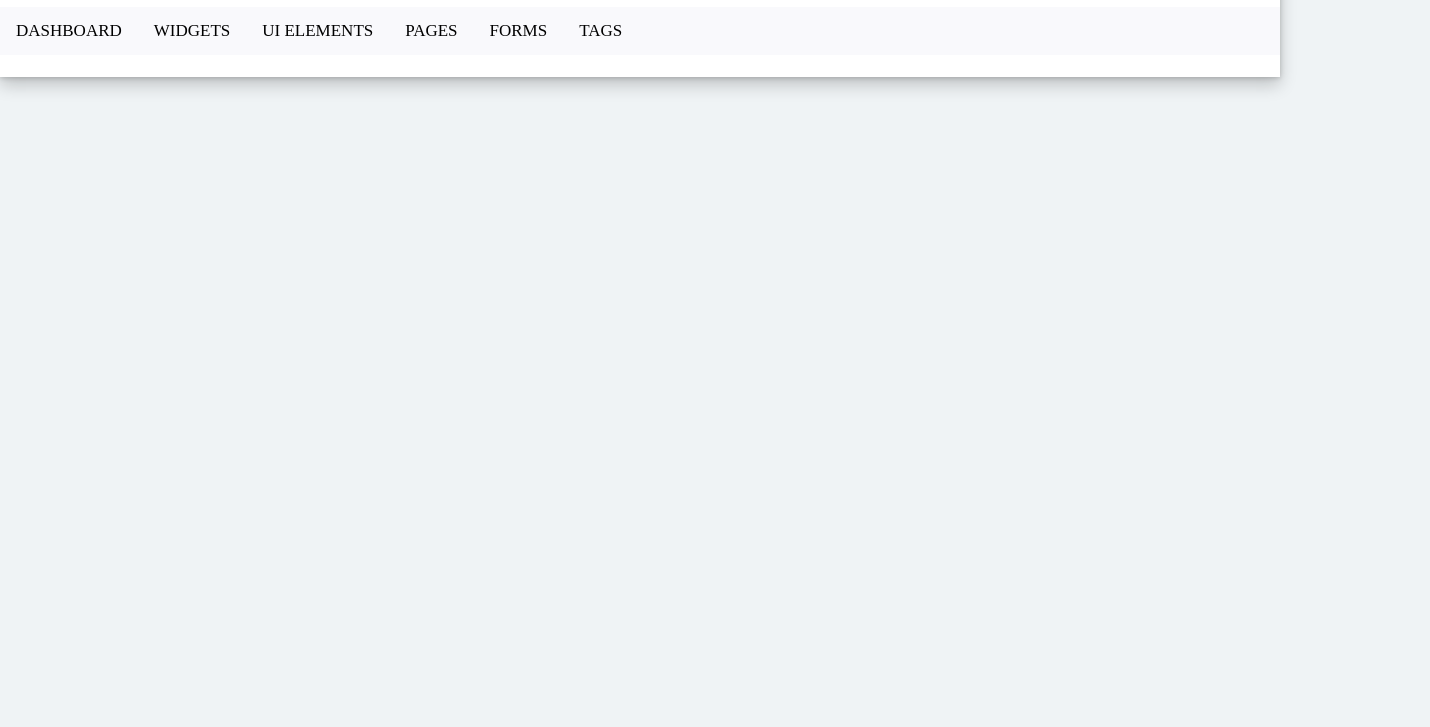
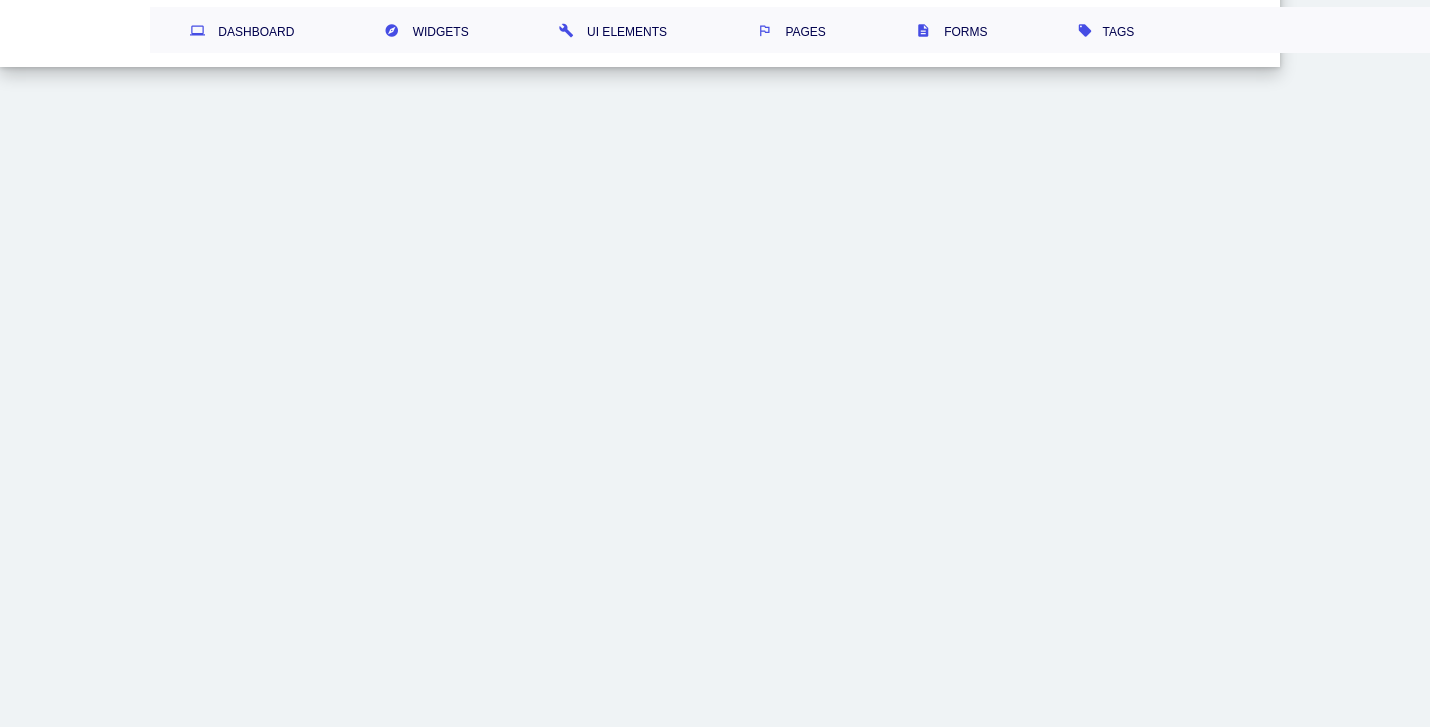
Before and after one commit to gauravm-bit/Liberty-UI, a plain HTML site: page index.html in a window 1280 px wide. Shown: the part 73-800 px from the top of the page, 1430 px wide, since content can reach past the window. Drawn offline with Linux system fonts and the light colour scheme.

Commit message:
ADDED:icons for navbar

```diff
--- a/css/styles.css
+++ b/css/styles.css
@@ -5,9 +5,10 @@ h1{
    color: #464de4;
    position: relative;
    left: 90px;
+   font-family: Arial, Helvetica, sans-serif;;
 }
 .top-portion{
-    height: 150px;
+    height: 140px;
     width: 100%;
     margin-top: 0;
     background-color: white;
@@ -44,26 +45,39 @@ h1{
 .topnav {
    background-color:#f9f9fc;
    overflow: hidden;
+   text-align: center;
+   position: relative; left: 150px;
+
  }
 
  /* Style the links inside the navigation bar */
  .topnav a {
    float: left;
-   color:black;
+   color: #00004d;
    text-align: center;
-   padding: 14px 16px;
+   padding: 14px 50px;
    text-decoration: none;
-   font-size: 17px;
+   font-size: 12px;
+   font-family: Arial, Helvetica, sans-serif;;
+
  }
 
  /* Change the color of links on hover */
  .topnav a:hover {
    background-color: #ddd;
-   color: black;
+   color: #00004d;
  }
 
  /* Add a color to the active/current link */
  .topnav a.active {
-   background-color:linear-gradient(30deg, #464de4, #814eff);;
-   color: rgb(0, 0, 0);
+   background-color:linear-gradient(30deg, #464de4, #814eff);
+   color: #00004d;
  }
+
+ /* Customising navbar icons */
+ #computer-icon,#widget-icon,#page-icon,#form-icon,#element-icon,#tag-icon{
+    font-size: 15px;
+    position: relative; right: 10px; top: 2px;
+    color: #464de4;
+    cursor: pointer;
+ }
--- a/index.html
+++ b/index.html
@@ -27,12 +27,35 @@
       </div>
     </div>
     <div class="topnav">
-    <a class="active" href="#home">DASHBOARD</a>
-    <a href="#news">WIDGETS</a>
-    <a href="#elements">UI ELEMENTS</a>
-    <a href="#pages">PAGES</a>
-    <a href="#forms">FORMS</a>
-    <a href="#tags">TAGS</a>
+      <a class="active" href="#home">
+        <i class="material-icons" id="computer-icon">
+          computer
+        </i>
+        DASHBOARD</a>
+      <a href="#news">
+        <i class="material-icons" id="widget-icon">
+          explore
+        </i>
+        WIDGETS</a>
+      <a href="#elements">
+        <i class="material-icons" id="element-icon">
+          build
+        </i>
+        UI ELEMENTS</a>
+      <a href="#pages">
+        <i class="material-icons" id="page-icon">
+          outlined_flag
+        </i>
+        PAGES</a>
+      <a href="#forms">
+        <i class="material-icons" id="form-icon">
+          description
+        </i>
+        FORMS</a>
+      <a href="#tags">
+        <i class="material-icons" id="tag-icon">
+          local_offer
+        </i>TAGS</a>
     </div>
   </div>
 
```
Lines whose indentation alone changed are shown as unchanged.
